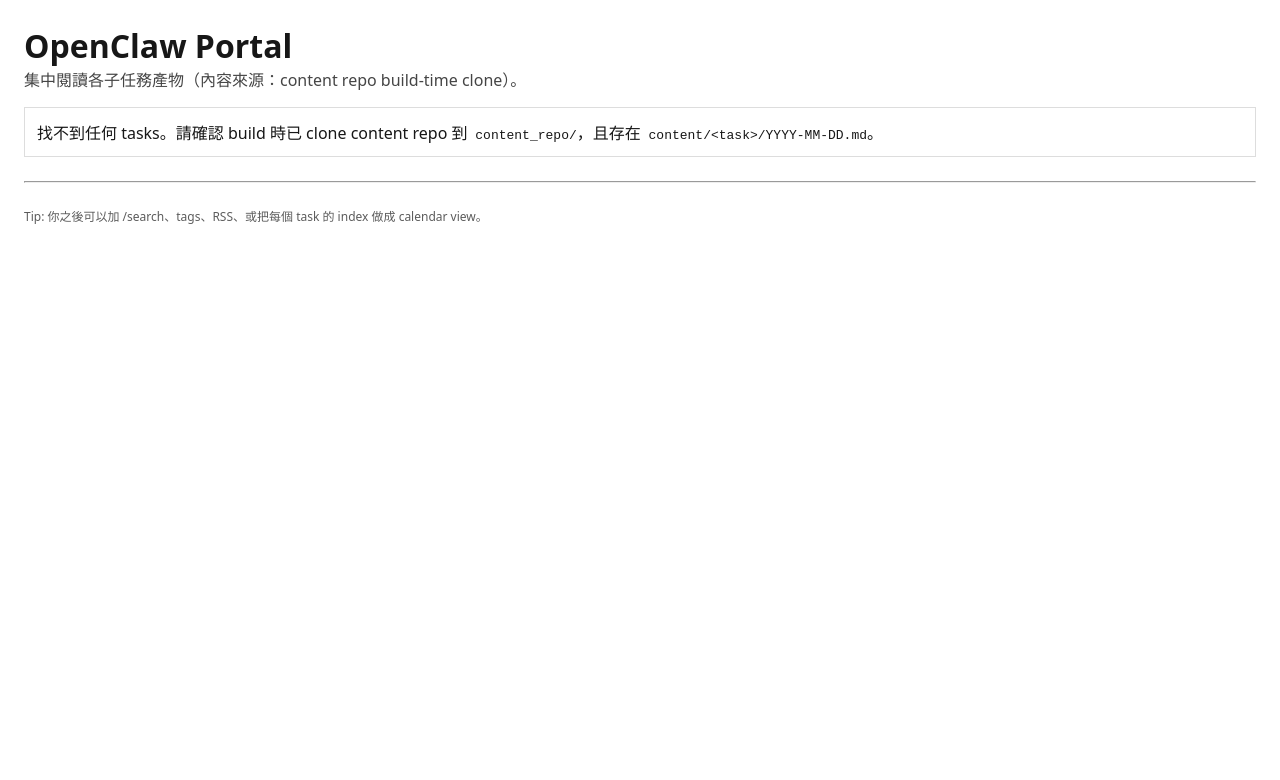
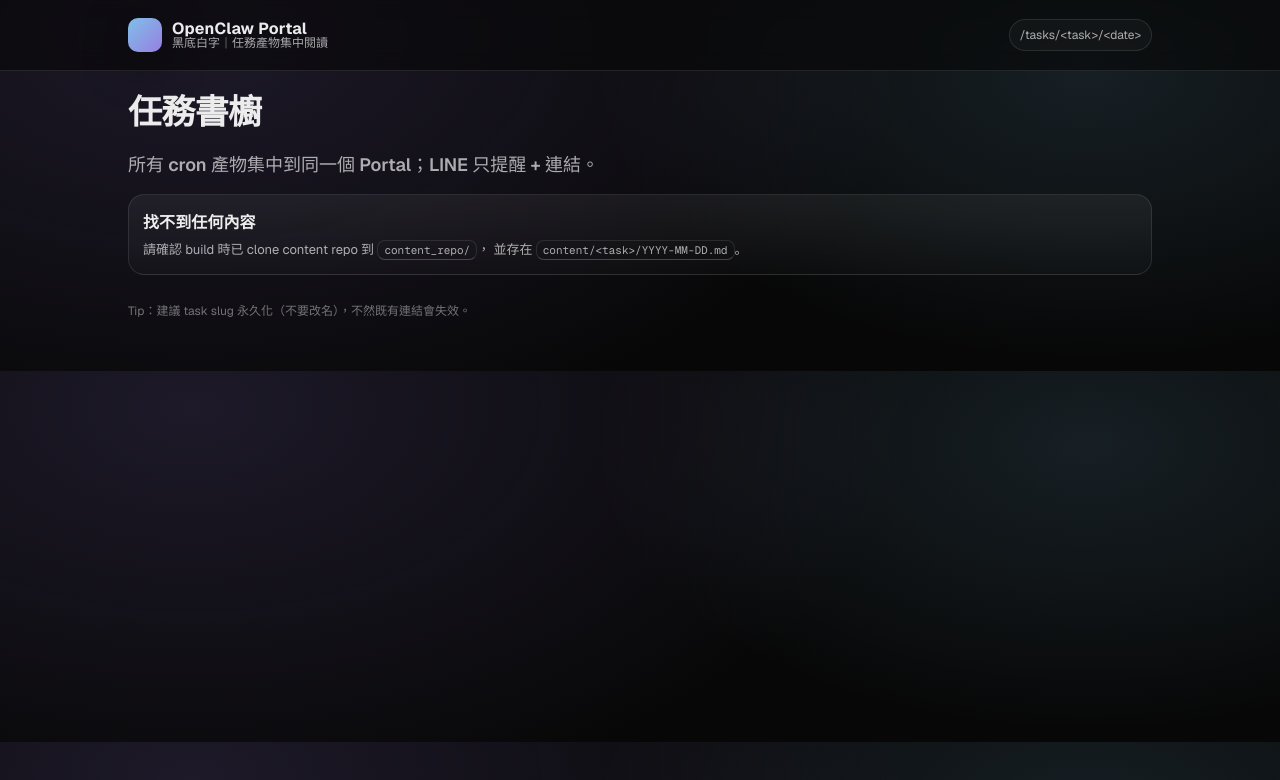
Before and after one commit to krownsh/openclaw-portal, a Next.js app: page / in a window 1280 px wide. Shown: the top 780 px of the page. Built offline with nearby package versions, Linux system fonts and the light colour scheme.

Commit message:
feat(ui): dark portal layout + card navigation

```diff
--- a/src/app/globals.css
+++ b/src/app/globals.css
@@ -1,13 +1,26 @@
 :root {
-  --background: #ffffff;
-  --foreground: #171717;
+  --bg: #070707;
+  --panel: rgba(255, 255, 255, 0.06);
+  --panel-2: rgba(255, 255, 255, 0.09);
+  --text: rgba(255, 255, 255, 0.92);
+  --muted: rgba(255, 255, 255, 0.65);
+  --faint: rgba(255, 255, 255, 0.42);
+  --border: rgba(255, 255, 255, 0.10);
+  --border-strong: rgba(255, 255, 255, 0.16);
+  --accent: #8bd3ff;
+  --accent-2: #a78bfa;
+  --danger: #ff4d6d;
+  --shadow: 0 12px 40px rgba(0, 0, 0, 0.55);
+  --radius: 16px;
+  --radius-sm: 12px;
+
+  color-scheme: dark;
 }
 
-@media (prefers-color-scheme: dark) {
-  :root {
-    --background: #0a0a0a;
-    --foreground: #ededed;
-  }
+* {
+  box-sizing: border-box;
+  padding: 0;
+  margin: 0;
 }
 
 html,
@@ -17,17 +30,14 @@ body {
 }
 
 body {
-  color: var(--foreground);
-  background: var(--background);
-  font-family: Arial, Helvetica, sans-serif;
+  color: var(--text);
+  background: radial-gradient(1200px 700px at 15% 10%, rgba(167, 139, 250, 0.14), transparent 60%),
+    radial-gradient(900px 520px at 85% 20%, rgba(139, 211, 255, 0.12), transparent 55%),
+    var(--bg);
+  font-family: var(--font-geist-sans), ui-sans-serif, system-ui, -apple-system, Segoe UI, Roboto,
+    "Helvetica Neue", Arial, "Noto Sans", "Apple Color Emoji", "Segoe UI Emoji";
   -webkit-font-smoothing: antialiased;
   -moz-osx-font-smoothing: grayscale;
-}
-
-* {
-  box-sizing: border-box;
-  padding: 0;
-  margin: 0;
 }
 
 a {
@@ -35,8 +45,257 @@ a {
   text-decoration: none;
 }
 
-@media (prefers-color-scheme: dark) {
-  html {
-    color-scheme: dark;
+a:hover {
+  color: white;
+}
+
+code {
+  font-family: var(--font-geist-mono), ui-monospace, SFMono-Regular, Menlo, Monaco, Consolas,
+    "Liberation Mono", "Courier New", monospace;
+}
+
+/* Layout */
+
+.appHeader {
+  position: sticky;
+  top: 0;
+  z-index: 50;
+  backdrop-filter: blur(10px);
+  background: rgba(7, 7, 7, 0.6);
+  border-bottom: 1px solid var(--border);
+}
+
+.appHeaderInner {
+  max-width: 1060px;
+  margin: 0 auto;
+  padding: 18px 18px;
+  display: flex;
+  align-items: center;
+  gap: 14px;
+  justify-content: space-between;
+}
+
+.brand {
+  display: flex;
+  align-items: center;
+  gap: 10px;
+  min-width: 0;
+}
+
+.brandMark {
+  width: 34px;
+  height: 34px;
+  border-radius: 10px;
+  background: linear-gradient(135deg, rgba(139, 211, 255, 0.9), rgba(167, 139, 250, 0.9));
+  box-shadow: var(--shadow);
+}
+
+.brandText {
+  display: flex;
+  flex-direction: column;
+  line-height: 1.1;
+  min-width: 0;
+}
+
+.brandTitle {
+  font-weight: 650;
+  letter-spacing: 0.2px;
+  white-space: nowrap;
+  overflow: hidden;
+  text-overflow: ellipsis;
+}
+
+.brandSubtitle {
+  font-size: 12px;
+  color: var(--muted);
+  white-space: nowrap;
+  overflow: hidden;
+  text-overflow: ellipsis;
+}
+
+.headerActions {
+  display: flex;
+  gap: 10px;
+  align-items: center;
+}
+
+.chip {
+  font-size: 12px;
+  color: var(--muted);
+  border: 1px solid var(--border);
+  background: rgba(255, 255, 255, 0.03);
+  padding: 7px 10px;
+  border-radius: 999px;
+}
+
+.container {
+  max-width: 1060px;
+  margin: 0 auto;
+  padding: 22px 18px 52px;
+}
+
+/* Cards & lists */
+
+.h1 {
+  font-size: 34px;
+  line-height: 1.15;
+  letter-spacing: -0.02em;
+}
+
+.h2 {
+  margin-top: 18px;
+  font-size: 18px;
+  color: var(--muted);
+  font-weight: 520;
+}
+
+.grid {
+  margin-top: 18px;
+  display: grid;
+  grid-template-columns: repeat(3, minmax(0, 1fr));
+  gap: 12px;
+}
+
+@media (max-width: 900px) {
+  .grid {
+    grid-template-columns: repeat(2, minmax(0, 1fr));
   }
 }
+
+@media (max-width: 620px) {
+  .grid {
+    grid-template-columns: 1fr;
+  }
+}
+
+.card {
+  border: 1px solid var(--border);
+  background: linear-gradient(180deg, var(--panel), rgba(255, 255, 255, 0.02));
+  border-radius: var(--radius);
+  padding: 14px 14px;
+  box-shadow: 0 0 0 rgba(0, 0, 0, 0);
+  transition: transform 180ms ease, border-color 180ms ease, background 180ms ease;
+}
+
+.card:hover {
+  transform: translateY(-2px);
+  border-color: var(--border-strong);
+  background: linear-gradient(180deg, var(--panel-2), rgba(255, 255, 255, 0.03));
+}
+
+.cardTitle {
+  font-weight: 600;
+  letter-spacing: 0.1px;
+  display: flex;
+  align-items: center;
+  gap: 10px;
+  min-width: 0;
+}
+
+.cardKicker {
+  margin-top: 8px;
+  color: var(--muted);
+  font-size: 13px;
+  line-height: 1.45;
+}
+
+.kbd {
+  font-family: var(--font-geist-mono);
+  font-size: 11px;
+  padding: 2px 6px;
+  border: 1px solid var(--border);
+  border-bottom-color: rgba(255, 255, 255, 0.22);
+  border-radius: 8px;
+  color: var(--muted);
+}
+
+.breadcrumbs {
+  color: var(--muted);
+  font-size: 13px;
+  display: flex;
+  flex-wrap: wrap;
+  gap: 8px;
+  align-items: center;
+}
+
+.breadcrumbs a {
+  color: var(--muted);
+}
+
+.breadcrumbs a:hover {
+  color: white;
+}
+
+/* Markdown article */
+
+.article {
+  margin-top: 18px;
+  border: 1px solid var(--border);
+  background: rgba(255, 255, 255, 0.03);
+  border-radius: var(--radius);
+  padding: 18px 18px;
+}
+
+.article :where(h1, h2, h3) {
+  margin-top: 16px;
+  margin-bottom: 10px;
+  line-height: 1.2;
+}
+
+.article h1 {
+  font-size: 24px;
+}
+
+.article h2 {
+  font-size: 18px;
+  color: rgba(255, 255, 255, 0.88);
+}
+
+.article h3 {
+  font-size: 15px;
+  color: rgba(255, 255, 255, 0.86);
+}
+
+.article p,
+.article li {
+  color: rgba(255, 255, 255, 0.86);
+  line-height: 1.65;
+}
+
+.article p {
+  margin: 10px 0;
+}
+
+.article ul,
+.article ol {
+  margin: 10px 0 10px 20px;
+}
+
+.article a {
+  color: var(--accent);
+  text-decoration: underline;
+  text-underline-offset: 3px;
+}
+
+.article a:hover {
+  color: white;
+}
+
+.article pre {
+  margin: 12px 0;
+  padding: 12px 12px;
+  border-radius: 12px;
+  border: 1px solid var(--border);
+  background: rgba(0, 0, 0, 0.35);
+  overflow: auto;
+}
+
+.article code {
+  color: rgba(255, 255, 255, 0.9);
+}
+
+.footerNote {
+  margin-top: 26px;
+  color: var(--faint);
+  font-size: 12px;
+}
--- a/src/app/layout.tsx
+++ b/src/app/layout.tsx
@@ -13,8 +13,8 @@ const geistMono = Geist_Mono({
 });
 
 export const metadata: Metadata = {
-  title: "Create Next App",
-  description: "Generated by create next app",
+  title: "OpenClaw Portal",
+  description: "集中閱讀 OpenClaw 各任務產物（Portal）",
 };
 
 export default function RootLayout({
@@ -23,9 +23,23 @@ export default function RootLayout({
   children: React.ReactNode;
 }>) {
   return (
-    <html lang="en">
+    <html lang="zh-Hant">
       <body className={`${geistSans.variable} ${geistMono.variable}`}>
-        {children}
+        <header className="appHeader">
+          <div className="appHeaderInner">
+            <div className="brand">
+              <div className="brandMark" aria-hidden="true" />
+              <div className="brandText">
+                <div className="brandTitle">OpenClaw Portal</div>
+                <div className="brandSubtitle">黑底白字｜任務產物集中閱讀</div>
+              </div>
+            </div>
+            <div className="headerActions">
+              <div className="chip">/tasks/&lt;task&gt;/&lt;date&gt;</div>
+            </div>
+          </div>
+        </header>
+        <div className="container">{children}</div>
       </body>
     </html>
   );
--- a/src/app/page.tsx
+++ b/src/app/page.tsx
@@ -3,39 +3,50 @@ import { listTasks } from "@/lib/content";
 
 export const dynamic = "force-static";
 
+function prettyTask(task: string) {
+  return task
+    .split("-")
+    .map((s) => (s ? s[0].toUpperCase() + s.slice(1) : s))
+    .join(" ");
+}
+
 export default function HomePage() {
   const tasks = listTasks();
 
   return (
-    <main style={{ padding: 24, fontFamily: "system-ui, sans-serif" }}>
-      <h1>OpenClaw Portal</h1>
-      <p style={{ opacity: 0.8 }}>
-        集中閱讀各子任務產物（內容來源：content repo build-time clone）。
-      </p>
+    <main>
+      <h1 className="h1">任務書櫥</h1>
+      <div className="h2">
+        所有 cron 產物集中到同一個 Portal；LINE 只提醒 + 連結。
+      </div>
 
       {tasks.length === 0 ? (
-        <div style={{ marginTop: 16, padding: 12, border: "1px solid #ddd" }}>
-          <p>
-            找不到任何 tasks。請確認 build 時已 clone content repo 到
-            <code> content_repo/</code>，且存在
-            <code> content/&lt;task&gt;/YYYY-MM-DD.md</code>。
-          </p>
+        <div className="card" style={{ marginTop: 18 }}>
+          <div className="cardTitle">找不到任何內容</div>
+          <div className="cardKicker">
+            請確認 build 時已 clone content repo 到 <span className="kbd">content_repo/</span>，
+            並存在 <span className="kbd">content/&lt;task&gt;/YYYY-MM-DD.md</span>。
+          </div>
         </div>
       ) : (
-        <ul style={{ marginTop: 16, lineHeight: 1.8 }}>
+        <div className="grid">
           {tasks.map((t) => (
-            <li key={t}>
-              <Link href={`/tasks/${encodeURIComponent(t)}`}>{t}</Link>
-            </li>
+            <Link className="card" key={t} href={`/tasks/${encodeURIComponent(t)}`}>
+              <div className="cardTitle">
+                {prettyTask(t)}
+                <span className="kbd">{t}</span>
+              </div>
+              <div className="cardKicker">
+                點進去看日期列表 → 再進單篇。之後可加搜尋 / tags / RSS。
+              </div>
+            </Link>
           ))}
-        </ul>
+        </div>
       )}
 
-      <hr style={{ margin: "24px 0" }} />
-      <p style={{ fontSize: 12, opacity: 0.7 }}>
-        Tip: 你之後可以加 /search、tags、RSS、或把每個 task 的 index 做成
-        calendar view。
-      </p>
+      <div className="footerNote">
+        Tip：建議 task slug 永久化（不要改名），不然既有連結會失效。
+      </div>
     </main>
   );
 }
```
Also changed, not shown: src/app/tasks/[task]/[date]/page.tsx (+30 -10 lines), src/app/tasks/[task]/page.tsx (+33 -11 lines).
